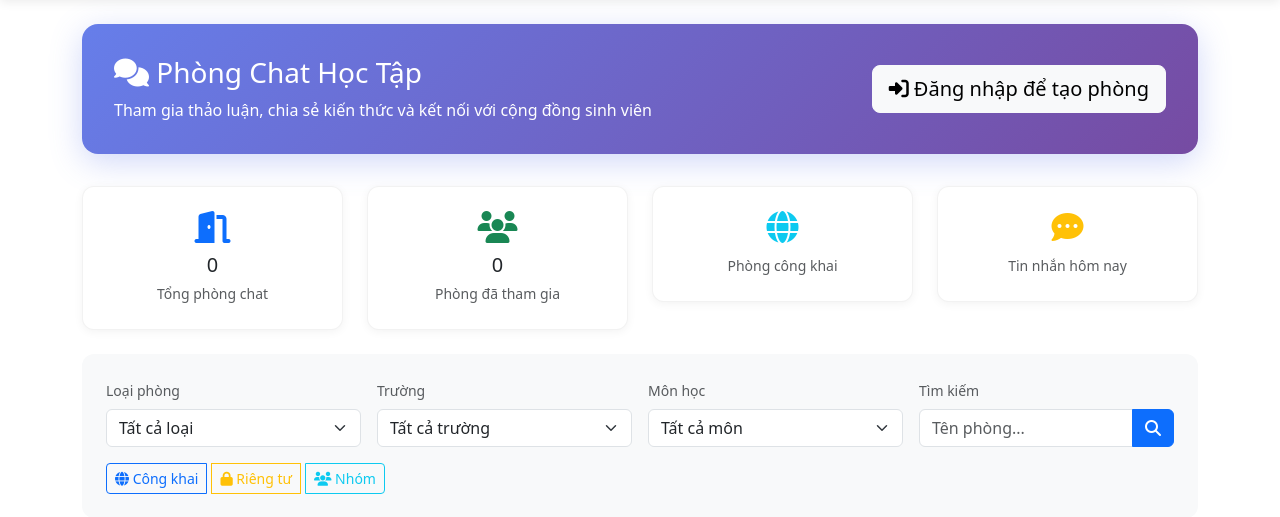
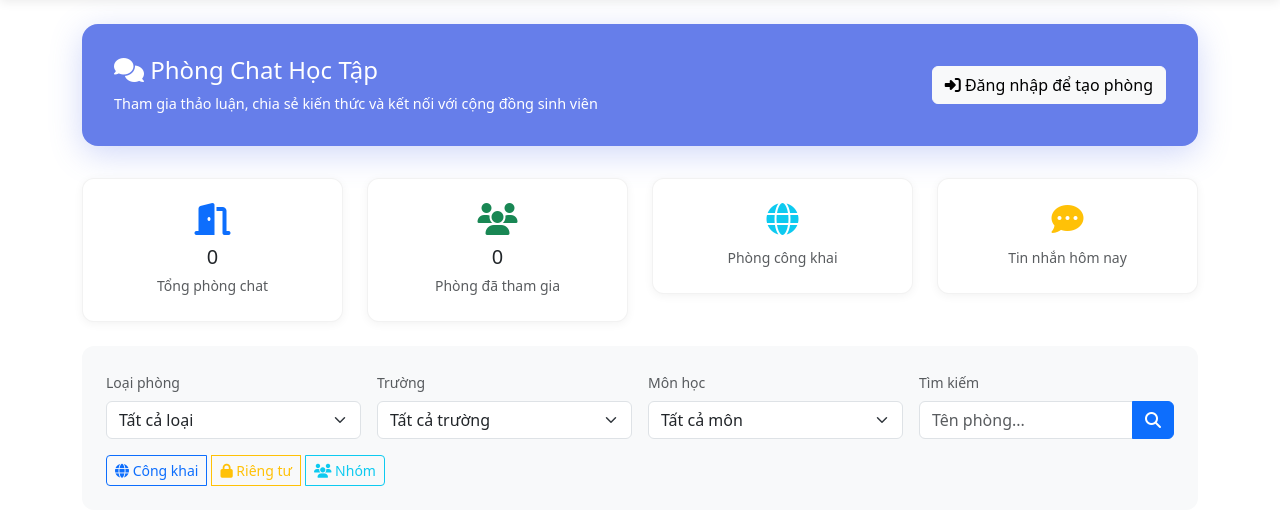
Before and after one commit to Locwara/DO_AN_4, a Django app: page /chat/ in a window 1280 px wide. Shown: the part 63-580 px from the top of the page. Run offline with Django 5.2, Linux system fonts and the light colour scheme; data that the repository does not hold is empty; some libraries are stand-ins or nearby versions.

Commit message:
FEAT: Refactor chat rooms list header

```diff
--- a/doan4/home/templates/chat/rooms_list.html
+++ b/doan4/home/templates/chat/rooms_list.html
@@ -22,20 +22,20 @@
     <div class="welcome-card">
         <div class="row align-items-center">
             <div class="col-md-8">
-                <h1 class="h3 mb-2">
+                <h2 class="h4 mb-2">
                     <i class="fas fa-comments"></i> Phòng Chat Học Tập
-                </h1>
-                <p class="mb-0 opacity-90">
+                </h2>
+                <p class="mb-0 opacity-90" style="font-size: 0.9rem;">
                     Tham gia thảo luận, chia sẻ kiến thức và kết nối với cộng đồng sinh viên
                 </p>
             </div>
             <div class="col-md-4 text-end">
                 {% if user.is_authenticated %}
-                    <a href="{% url 'chat_room_create' %}" class="btn btn-light btn-lg">
+                    <a href="{% url 'chat_room_create' %}" class="btn btn-light">
                         <i class="fas fa-plus"></i> Tạo phòng mới
                     </a>
                 {% else %}
-                    <button onclick="alert('Vui lòng đăng nhập để tạo phòng chat'); window.location.href='{% url 'home_login' %}'" class="btn btn-light btn-lg">
+                    <button onclick="alert('Vui lòng đăng nhập để tạo phòng chat'); window.location.href='{% url 'home_login' %}'" class="btn btn-light">
                         <i class="fas fa-sign-in-alt"></i> Đăng nhập để tạo phòng
                     </button>
                 {% endif %}
@@ -494,7 +494,7 @@
 }
 
 .welcome-card {
-    background: linear-gradient(135deg, #667eea 0%, #764ba2 100%);
+    background: #667eea; /* Removed gradient */
     color: white;
     border-radius: 16px;
     padding: 2rem;
```
